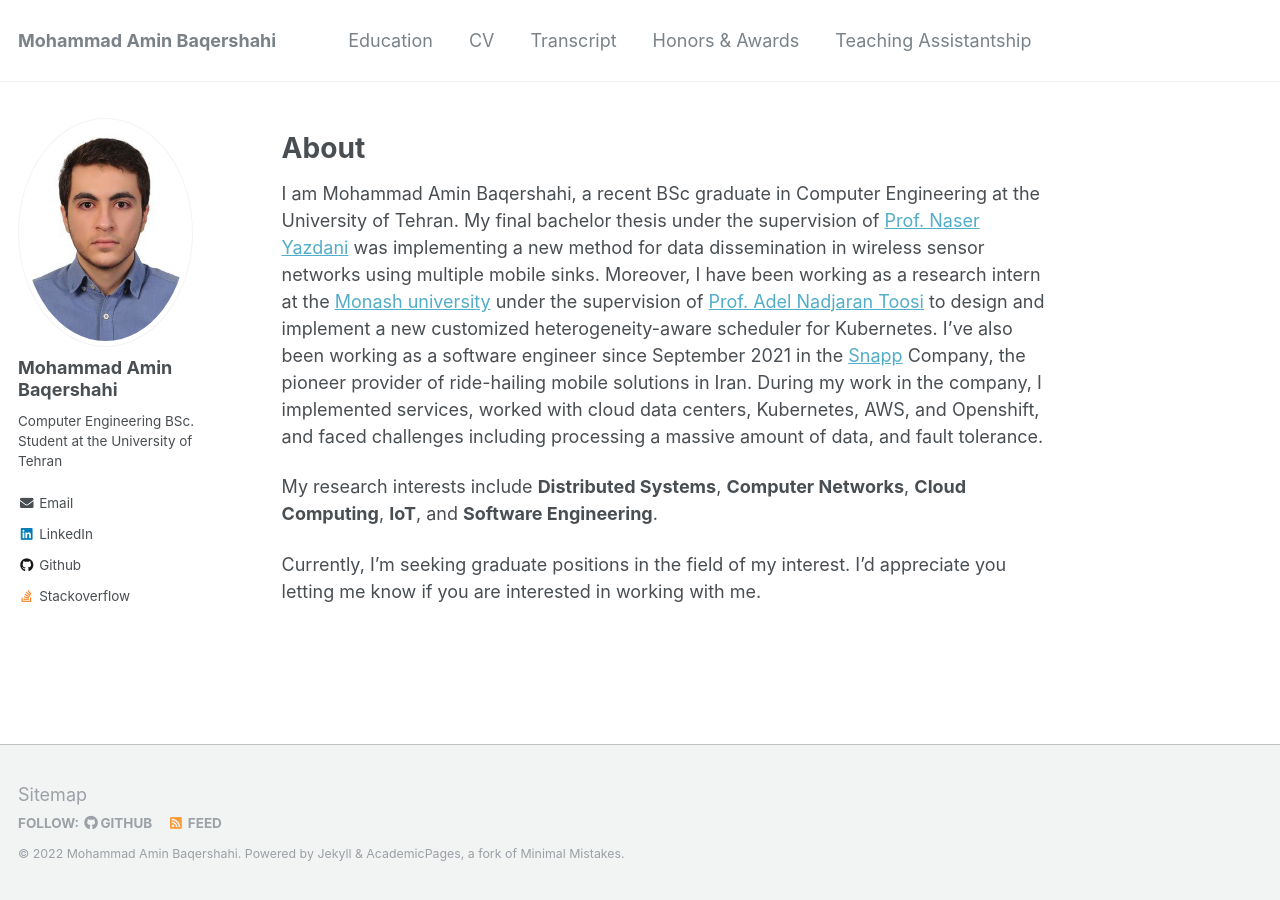
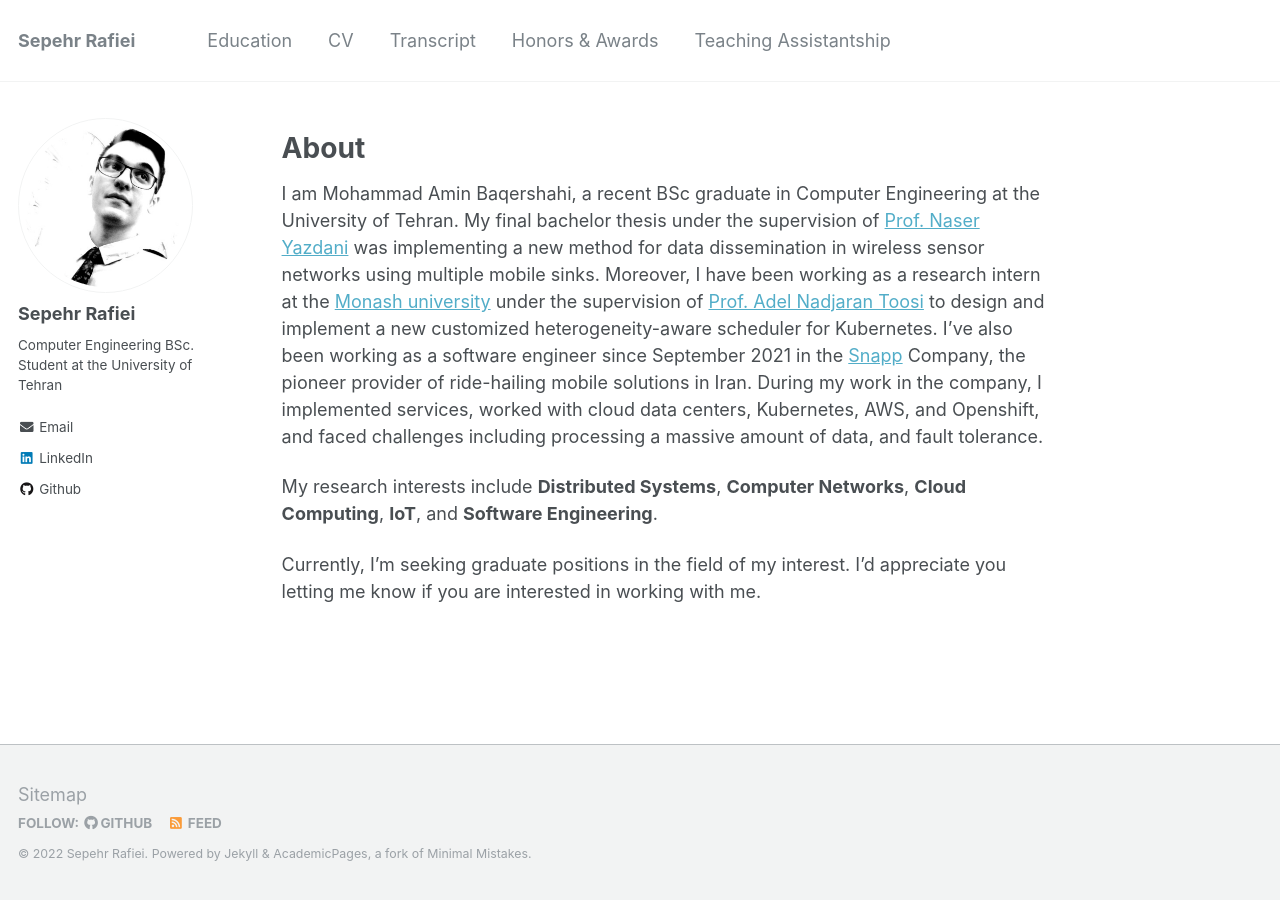
Before and after one commit to cep-ter/cep-ter.github.io, a Jekyll site: the page built from _pages/about.md, in a window 1280 px wide. Built offline with Jekyll 4.4.1, drawn with Linux system fonts in a browser that asks for light colours.

Commit message:
init profile

```diff
--- a/_config.yml
+++ b/_config.yml
@@ -7,13 +7,13 @@
 
 # Site Settings
 locale                   : "en-US"
-title                    : "Mohammad Amin Baqershahi"
+title                    : "Sepehr Rafiei"
 title_separator          : "-"
-name                     : &name "Mohammad Amin Baqershahi"
+name                     : &name "Sepehr Rafiei"
 description              : &description "Computer Engineering BSc. Student at the University of Tehran"
-url                      : https://aminb7.github.io # the base hostname & protocol for your site e.g. "https://mmistakes.github.io"
+url                      : https://cep-ter.github.io # the base hostname & protocol for your site e.g. "https://mmistakes.github.io"
 baseurl                  : "" # the subpath of your site, e.g. "/blog"
-repository               : "aminb7.github.io"
+repository               : "cep-ter.github.io"
 teaser                   :  # filename of teaser fallback teaser image placed in /images/, .e.g. "500x300.png"
 breadcrumbs              : false # true, false (default)
 words_per_minute         : 160
@@ -80,13 +80,13 @@
 
 # Site Author
 author:
-  name             : "Mohammad Amin Baqershahi"
-  avatar           : "profile1.jpg"
+  name             : "Sepehr Rafiei"
+  avatar           : "sepehr.jpg"
   bio              : "Computer Engineering BSc. Student at the University of Tehran"
   location         :
   employer         :
   pubmed           :
-  email            : "m.baqershahi@gmail.com"
+  email            : "sepehr.rafiei.k@gmail.com"
   researchgate     :  # example: "https://www.researchgate.net/profile/yourprofile"
   uri              :
   bitbucket        :
@@ -95,7 +95,7 @@
   flickr           :
   facebook         :
   foursquare       :
-  github           : "aminb7"
+  github           : "cep-ter"
   google_plus      :
   keybase          :
   instagram        :
@@ -105,7 +105,7 @@
   orcid            :
   pinterest        :
   soundcloud       :
-  stackoverflow    : http://stackoverflow.com/users/10812739/amin-baqershahi
+  stackoverflow    : #http://stackoverflow.com/users/10812739/amin-baqershahi
   steam            :
   tumblr           :
   twitter          :
```
Also changed, not shown: images/Sepehr.jpg (added), images/profile1.jpg (deleted), images/profile1.png (deleted).
